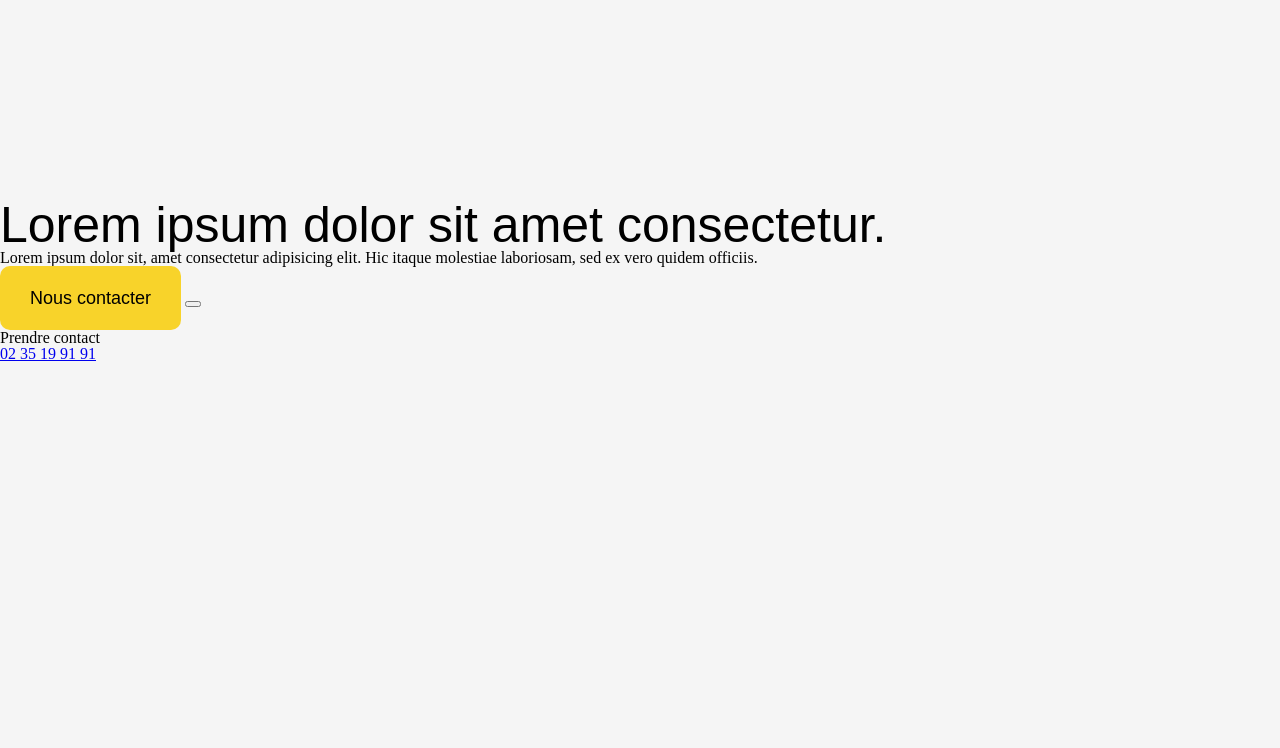
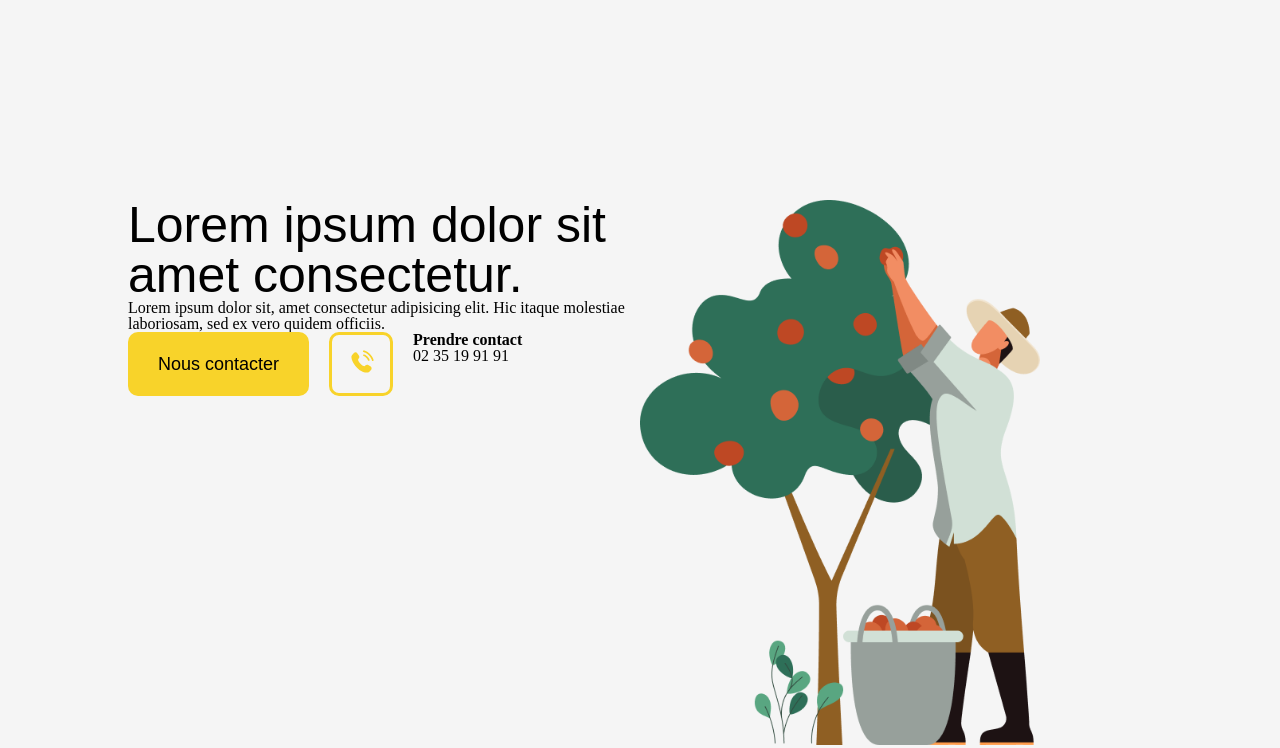
Before and after one commit to AlexandreBIEN/Botdefoin, a PHP site: page / in a window 1280 px wide. Shown: the part 112-860 px from the top of the page. Before the commit the page ends 473 px from the top, so only its background shows below. Run offline with PHP 8.4, Linux system fonts and the light colour scheme.

Commit message:
hero début

```diff
--- a/assets/css/style.css
+++ b/assets/css/style.css
@@ -128,4 +128,44 @@ h1 {
 
 .hero-container {
     margin-top: 200px;
+    display: flex;
+    justify-content: center;
 }
+
+.hero-side {
+    width: 40%;
+}
+
+.hero-img {
+    width: 400px;
+}
+
+.hero-contact {
+    display: flex;
+}
+
+.hero-phone {
+    border: solid #F8D32A 3px;
+    border-radius: 10px;
+    background-color: #F5F5F5;
+    height: 64px;
+    width: 64px;
+}
+
+.hero-text-contact {
+    font-weight: bold;
+}
+
+.hero-contact-container {
+    justify-content: center;
+}
+
+.hero-phone {
+    margin-left: 20px;
+    margin-right: 20px;
+}
+
+a {
+    text-decoration: none;
+    color: black;
+}
--- a/index.php
+++ b/index.php
@@ -7,14 +7,16 @@ require_once __DIR__ . '/function.php';
 
 <main>
     <section class="hero-container">
-        <div class="">
+        <div class="hero-side">
             <h1 class="font-sulphur-point">Lorem ipsum dolor sit amet consectetur.</h1>
             <p>Lorem ipsum dolor sit, amet consectetur adipisicing elit. Hic itaque molestiae laboriosam, sed ex vero quidem officiis.</p>
-            <button class="contact-btn">Nous contacter</button>
-            <button></button><p>Prendre contact</p><a href="tel:0235199191">02 35 19 91 91</a>
+            <div class="hero-contact">
+                <button class="contact-btn">Nous contacter</button>
+                <button class="hero-phone"><img src="/assets/img/solar_phone-calling-bold.svg" alt="icon téléphone"></button><div class="hero-contact-container"><p class="hero-text-contact">Prendre contact</p><a href="tel:0235199191">02 35 19 91 91</a></div>
+            </div>
         </div>
-        <div>
-            <img src="" alt="">
+        <div class="hero-side">
+            <img src="./assets/img/img-ceuilleur.png" alt="" class="hero-img">
         </div>
     </section>
 </main>
```
Also changed, not shown: assets/img/img-ceuilleur.png (added), assets/img/solar_phone-calling-bold.svg (added).
